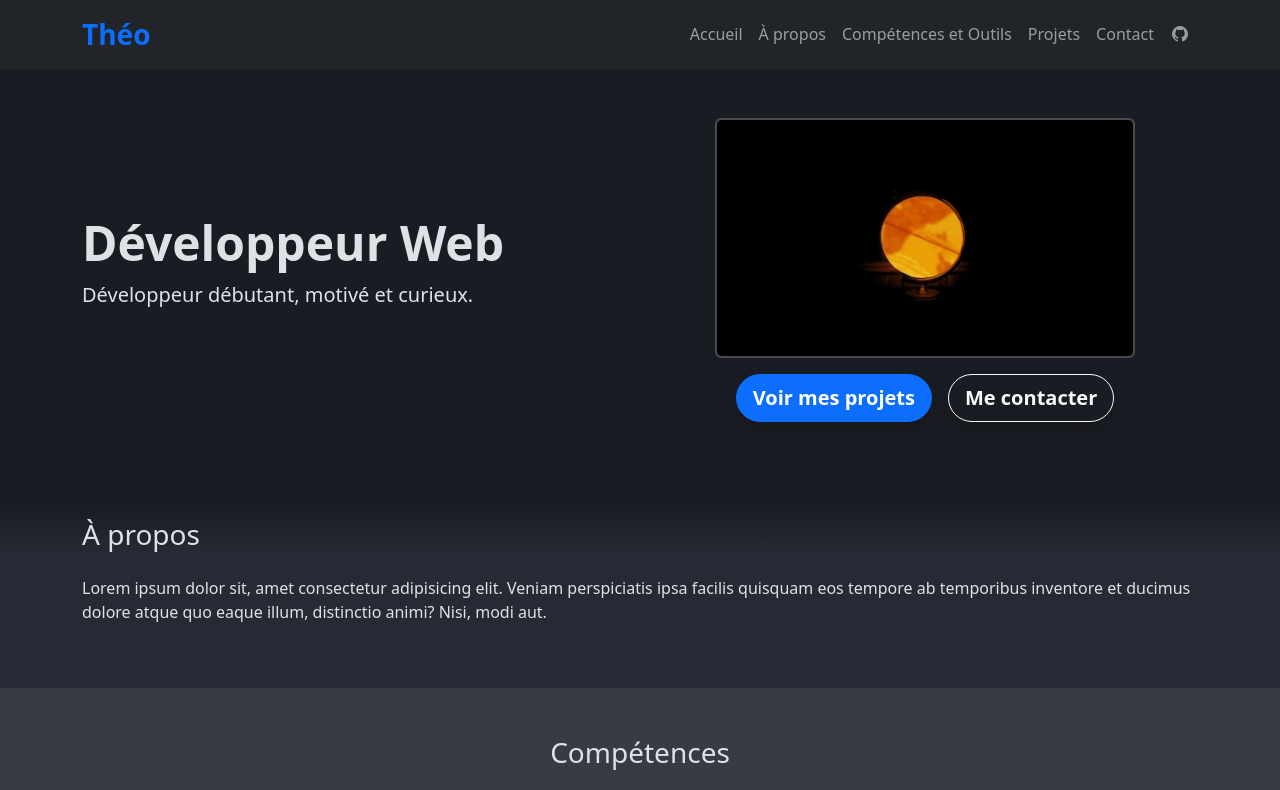
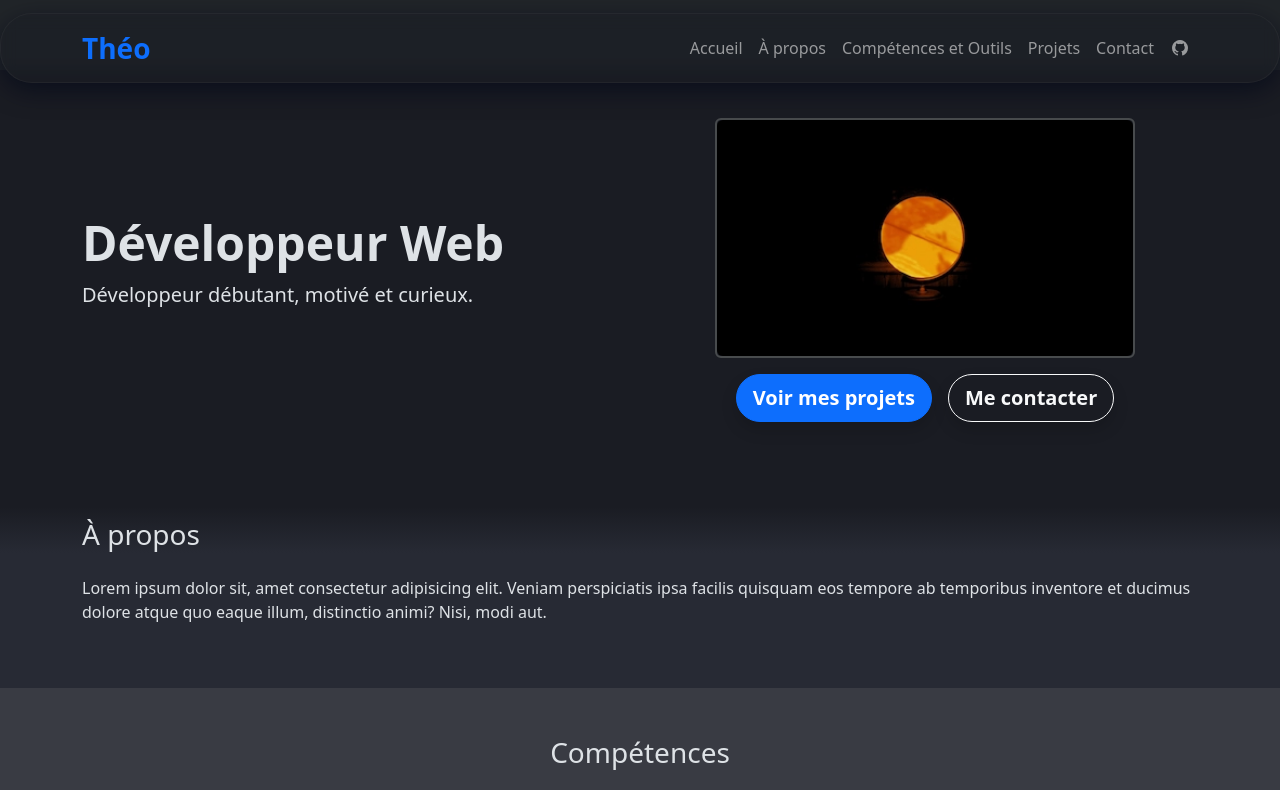
Before and after one commit to scorpion7slayer/portfolio, a plain HTML site: page index.html in a window 1280 px wide. Shown: the top 790 px of the page. Drawn offline with nearby package versions, Linux system fonts and the light colour scheme.

Commit message:
Enhance navbar styling and cleanup toggler CSS
Added rounded corners and updated background styling for the navbar in index.html and style.css. Improved visual effects with blur, shadow, and transitions. Removed redundant comments and streamlined toggler icon styles.

```diff
--- a/index.html
+++ b/index.html
@@ -20,7 +20,9 @@
         />
     </head>
     <body>
-        <nav class="navbar navbar-expand-lg navbar-dark bg-dark fixed-top">
+        <nav
+            class="navbar navbar-expand-lg navbar-dark fixed-top rounded-bottom-5 rounded-top-5"
+        >
             <div class="container">
                 <a
                     class="navbar-brand fw-bold text-primary fs-3"
--- a/style.css
+++ b/style.css
@@ -1,5 +1,14 @@
 body {
     padding-top: 70px;
+}
+.navbar.navbar-expand-lg.navbar-dark.fixed-top {
+    margin-top: 1%;
+    background: rgba(26, 28, 35, 0.45);
+    backdrop-filter: blur(8px) saturate(120%);
+    border: 1px solid rgba(255, 255, 255, 0.04);
+    box-shadow: 0 8px 24px rgba(2, 6, 23, 0.6);
+    transition: background 200ms ease, border-color 200ms ease,
+        box-shadow 200ms ease;
 }
 
 .section-accueil {
@@ -168,7 +177,6 @@ body {
     box-shadow: 0 0.5rem 1rem rgba(13, 110, 253, 0.25);
 }
 
-/* animation du toggler — ajuster duration, easing et transform selon besoin */
 #navbar-toggler-icon {
     display: inline-flex;
     align-items: center;
@@ -177,17 +185,14 @@ body {
     transform-origin: center;
 }
 
-/* état "ouvert" : rotation et légère mise à l'échelle */
 #navbar-toggler-icon.open {
     transform: rotate(180deg) scale(1.05);
 }
 
-/* si vous voulez une transition de couleur/opacité de l'icône */
 #navbar-toggler-icon i {
     transition: color 200ms ease, transform 300ms ease;
 }
 
-/* exemple : changer la couleur quand ouvert */
 #navbar-toggler-icon.open i {
-    color: #ffc107; /* jaune bootstrap, modifier si besoin */
+    color: #ffc107;
 }
```
